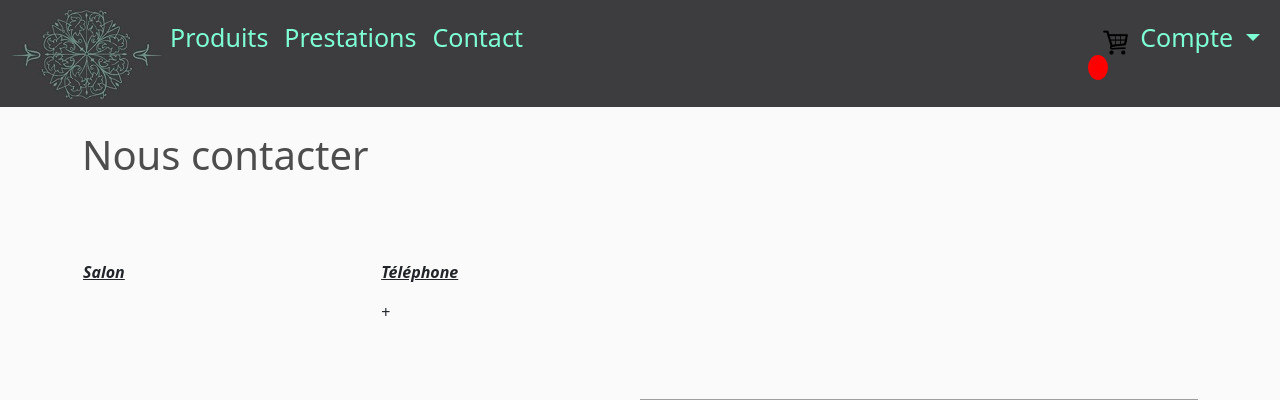
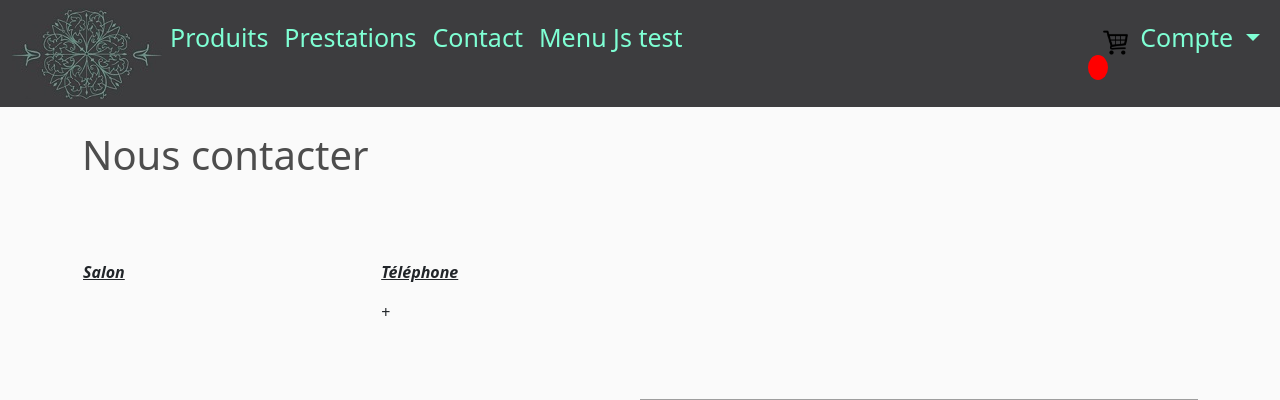
Before and after one commit to esig-ge/weba-2021-dorianchtln, a Django app: page /contact/ in a window 1280 px wide. Shown: the top 400 px of the page. Run offline with Django 3.2, Linux system fonts and the light colour scheme; data that the repository does not hold is empty; grey boxes are pictures that could not be loaded.

Commit message:
début implémentation javascript

```diff
--- a/icc/templates/base.html
+++ b/icc/templates/base.html
@@ -25,6 +25,7 @@
             }
             return cookieValue;
         }
+
         const csrftoken = getToken('csrftoken');
     </script>
 
@@ -53,11 +54,12 @@
                 <li class="nav-item">
                     <a class="nav-link" style="color: #7FFFD4; font-size: 25px;" href="{% url 'produits:home' %}">Produits</a>
                 </li>
-            {% if request.user.is_authenticated %}
-                <li class="nav-item">
-                    <a class="nav-link" style="color: #7FFFD4; font-size: 25px;" href="{% url 'mes-reservations' %}">Réservations</a>
-                </li>
-            {% endif %}
+                {% if request.user.is_authenticated %}
+                    <li class="nav-item">
+                        <a class="nav-link" style="color: #7FFFD4; font-size: 25px;"
+                           href="{% url 'mes-reservations' %}">Réservations</a>
+                    </li>
+                {% endif %}
                 <li class="nav-item">
                     <a class="nav-link" style="color: #7FFFD4; font-size: 25px;" href="{% url 'test-prestation' %}">Prestations</a>
                 </li>
@@ -66,6 +68,8 @@
                        href="{% url 'contact' %}">Contact</a>
                 </li>
 
+                <li id="menu-test" class="nav-item"><a href="#" class="nav-link"
+                                                       style="color: #7FFFD4; font-size: 25px;">Menu Js test</a></li>
 
                 <li class="nav-item dropdown ms-lg-auto">
 
@@ -73,7 +77,7 @@
                         <a href="{% url 'produits:cart' %}">
                             <img id="cart-icon" src="{% static 'media/cart.png' %}">
                         </a>
-                        <p id="cart-total">{{cartItems}}</p>
+                        <p id="cart-total">{{ cartItems }}</p>
                     </div>
 
                     <a class="nav-link dropdown-toggle" style="color: #7FFFD4; font-size: 25px; display: inline-block"
@@ -103,10 +107,26 @@
                         </ul>
 
                     {% else %}
-                        <ul class="dropdown-menu" aria-labelledby="navbarDropdown">
-                            <li><a class="dropdown-item" href="{% url 'acces' %}">Connexion</a></li>
-                            <li><a class="dropdown-item" href="{% url 'inscription' %}">Inscription</a></li>
-                        </ul>
+                        {#                        <ul class="dropdown-menu" aria-labelledby="navbarDropdown">#}
+                        {#                            <li><a class="dropdown-item" href="{% url 'acces' %}">Connexion</a></li>#}
+                        {#                            <li><a class="dropdown-item" href="{% url 'inscription' %}">Inscription</a></li>#}
+                        {#                        </ul>#}
+
+                        <script>
+                            var divMenu = document.getElementById("menu-test")
+                            var li = document.createElement('li')
+                            li.innerHTML = 'nouveau-li';
+                            var afficher = function () {
+                                {#document.body.setAttribute("style", "background-color:green")#}
+                                document.getElementById('menu-test').appendChild(li)
+                            }
+                            var cacher = function () {
+                                document.body.setAttribute("style", "background-color:hsl(0, 0%, 98%);")
+                                document.getElementById('menu-test').removeChild(li);
+                            }
+                            divMenu.addEventListener('mouseover', afficher);
+                            divMenu.addEventListener('mouseout', cacher, false)
+                        </script>
                     {% endif %}
                 </li>
             </ul>
```
